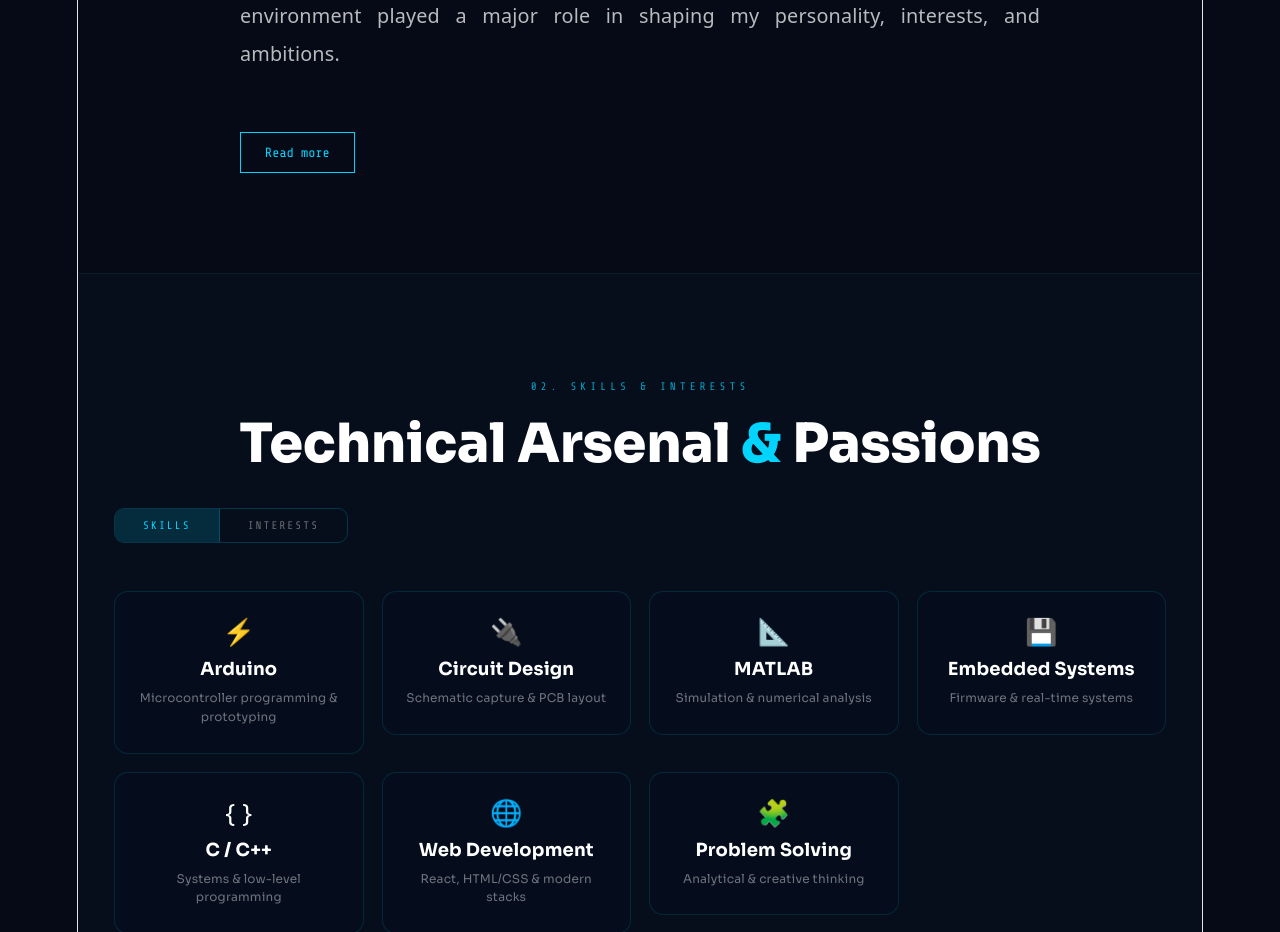
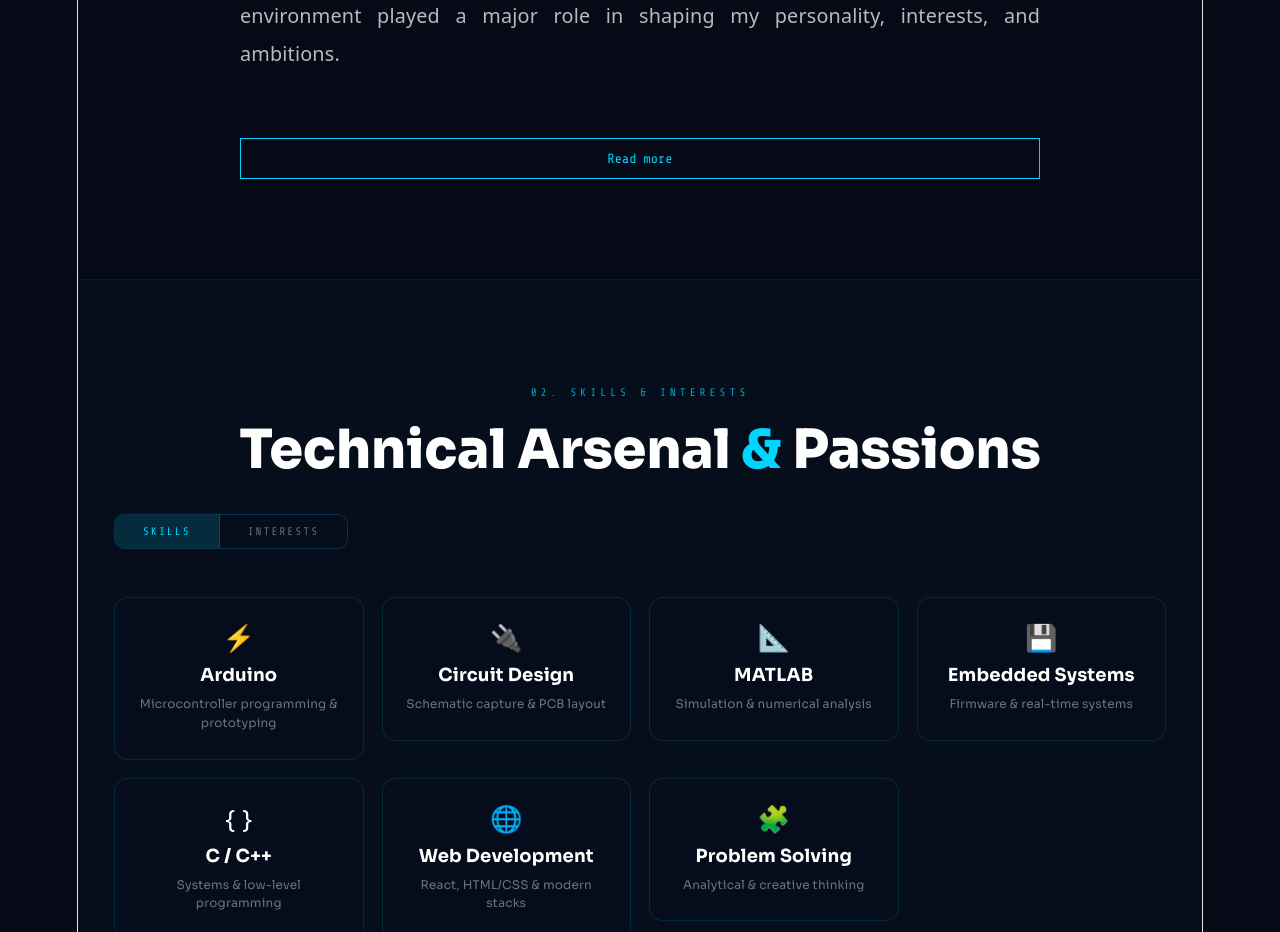
Before and after one commit to AP367/portfolio_new, a React (Vite) app: page / in a window 1280 px wide. Shown: the part 1300-2232 px from the top of the page. Built offline with nearby package versions, Linux system fonts and the light colour scheme.

Commit message:
Fix About section read more button placement

```diff
--- a/src/App.jsx
+++ b/src/App.jsx
@@ -378,11 +378,14 @@
           <button
             onClick={() => setIsExpanded(!isExpanded)}
             style={{
-              marginTop: "30px",
+              display: "block",
+              width: "100%",
+              marginTop: "2rem",
               padding: "12px 24px",
               background: "transparent",
               border: "1px solid #00d4ff",
               color: "#00d4ff",
+              textAlign: "center",
               fontFamily: "'Share Tech Mono', monospace",
               cursor: "pointer"
             }}
```
